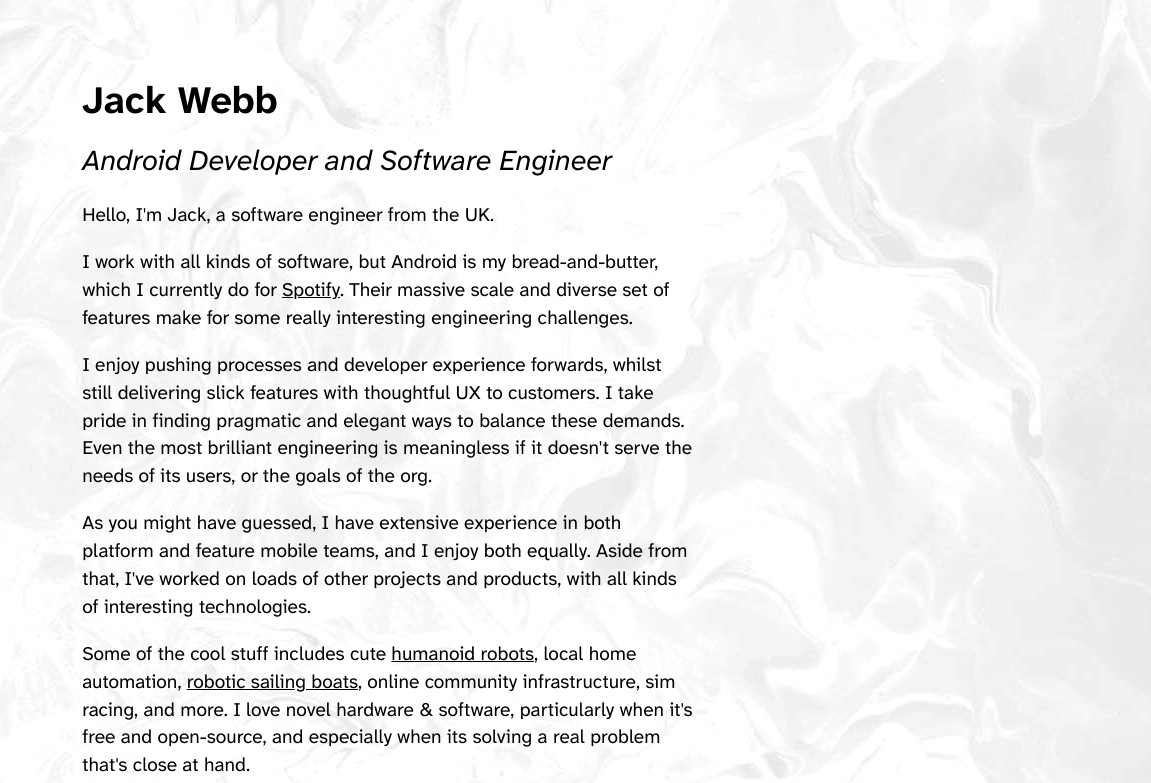
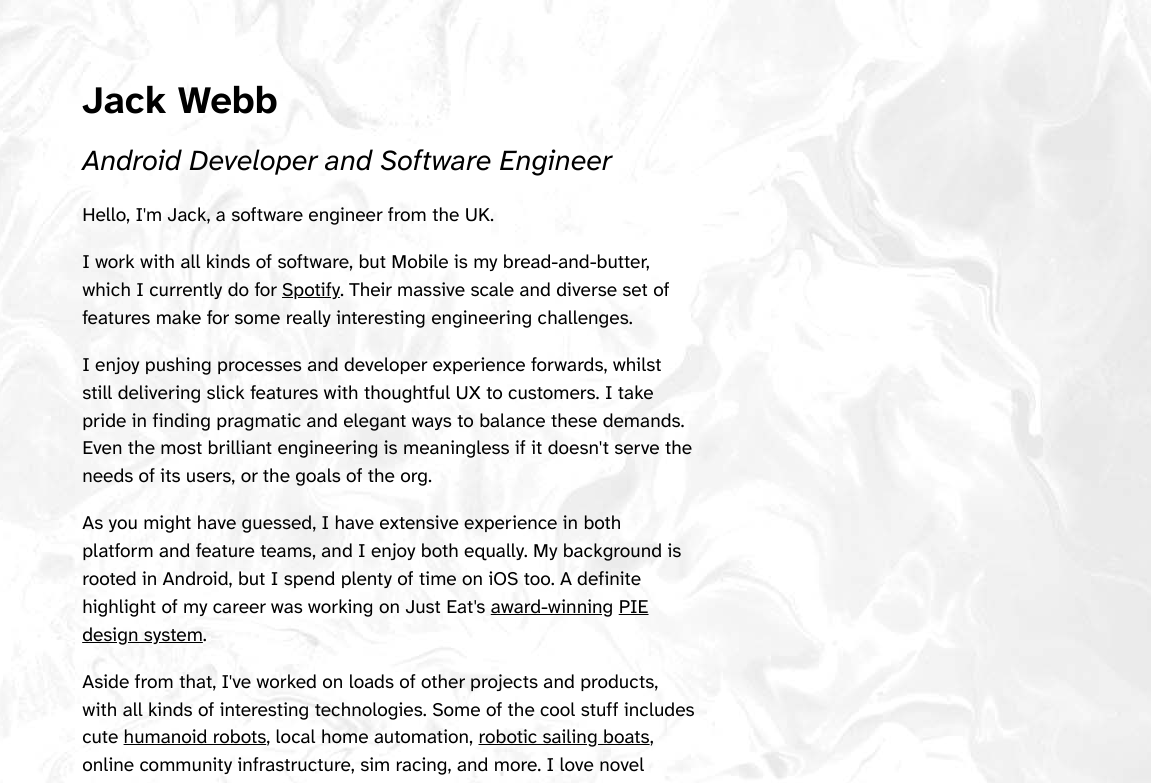
Before and after one commit to jack-webb/jackwebb.me, a plain HTML site: page index.html in a window 1280 px wide. Shown: the top 783 px of the page, 129-1280 px from the left. Drawn offline with nearby package versions, Linux system fonts and the light colour scheme; no server answers.

Commit message:
Update index.html

```diff
--- a/index.html
+++ b/index.html
@@ -4,9 +4,9 @@
 <head>
     <meta name="viewport" content="width=device-width, initial-scale=1">
     <meta charset="utf-8">
-    <meta name="description" content="Hello! I'm Jack Webb, an Android Developer and Software Engineer working at Spotify.">
+    <meta name="description" content="Hello! I'm Jack Webb, a Mobile Developer and Software Engineer working at Spotify.">
 
-    <title>Jack Webb — Android Developer and Software Engineer</title>
+    <title>Jack Webb — Mobile Developer and Software Engineer</title>
 
     <link rel="stylesheet" href="main.css">
     <link rel="stylesheet" href="https://unpkg.com/tippy.js@6/themes/light-border.css" />
@@ -48,10 +48,10 @@
         <h1>Jack Webb</h1>
         <h2>Android Developer and Software Engineer</h2>
         <p>Hello, I'm Jack, a software engineer from the UK.</p>
-        <p>I work with all kinds of software, but Android is my bread-and-butter, which I currently do for <a href="https://www.spotify.com/">Spotify</a>. Their massive scale and diverse set of features make for some really interesting engineering challenges.</p>
+        <p>I work with all kinds of software, but Mobile is my bread-and-butter, which I currently do for <a href="https://www.spotify.com/">Spotify</a>. Their massive scale and diverse set of features make for some really interesting engineering challenges.</p>
         <p>I enjoy pushing processes and developer experience forwards, whilst still delivering slick features with thoughtful UX to customers. I take pride in finding pragmatic and elegant ways to balance these demands. Even the most brilliant engineering is meaningless if it doesn't serve the needs of its users, or the goals of the org.</p>
-        <p> As you might have guessed, I have extensive experience in both platform and feature mobile teams, and I enjoy both equally. Aside from that, I've worked on loads of other projects and products, with all kinds of interesting technologies.</p>
-        <p>Some of the cool stuff includes cute <a href="https://us.softbankrobotics.com/pepper">humanoid robots</a>, local home automation, <a href="https://abersailbot.co.uk/">robotic sailing boats</a>, online community infrastructure, sim racing, and more. I love novel hardware & software, particularly when it's free and open-source, and especially when its solving a real problem that's close at hand.</p>
+        <p>As you might have guessed, I have extensive experience in both platform and feature teams, and I enjoy both equally. My background is rooted in Android, but I spend plenty of time on iOS too. A definite highlight of my career was working on Just Eat's <a href="https://awards.zeroheight.com/voting/adoption-pie">award-winning</a> <a href="https://pie.design/">PIE design system</a>.</p>
+        <p>Aside from that, I've worked on loads of other projects and products, with all kinds of interesting technologies. Some of the cool stuff includes cute <a href="https://us.softbankrobotics.com/pepper">humanoid robots</a>, local home automation, <a href="https://abersailbot.co.uk/">robotic sailing boats</a>, online community infrastructure, sim racing, and more. I love novel hardware & software, particularly when it's free and open-source, and especially when it's solving a real problem that's close at hand.</p>
         <p>If you want to talk any of those things, or have a new prospect, hit me up! Email me at <a href="mailto:hello@jackwebb.me">hello@jackwebb.me</a>, or find me on <a href="https://github.com/jack-webb">Github</a> or <a href="https://linkedin.com/in/jack-webb-cs">LinkedIn</a>.</p>
     </main>
 
```
